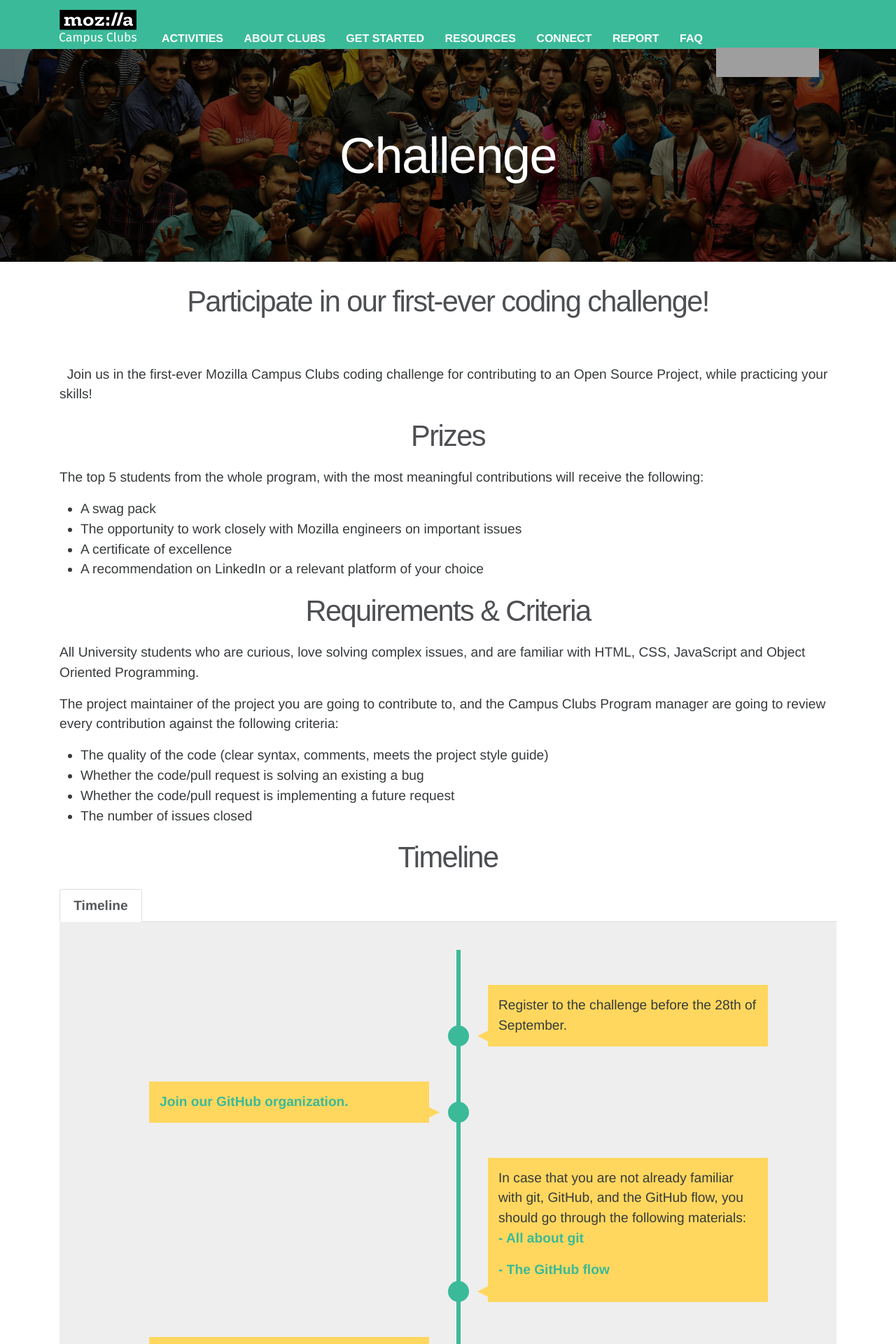
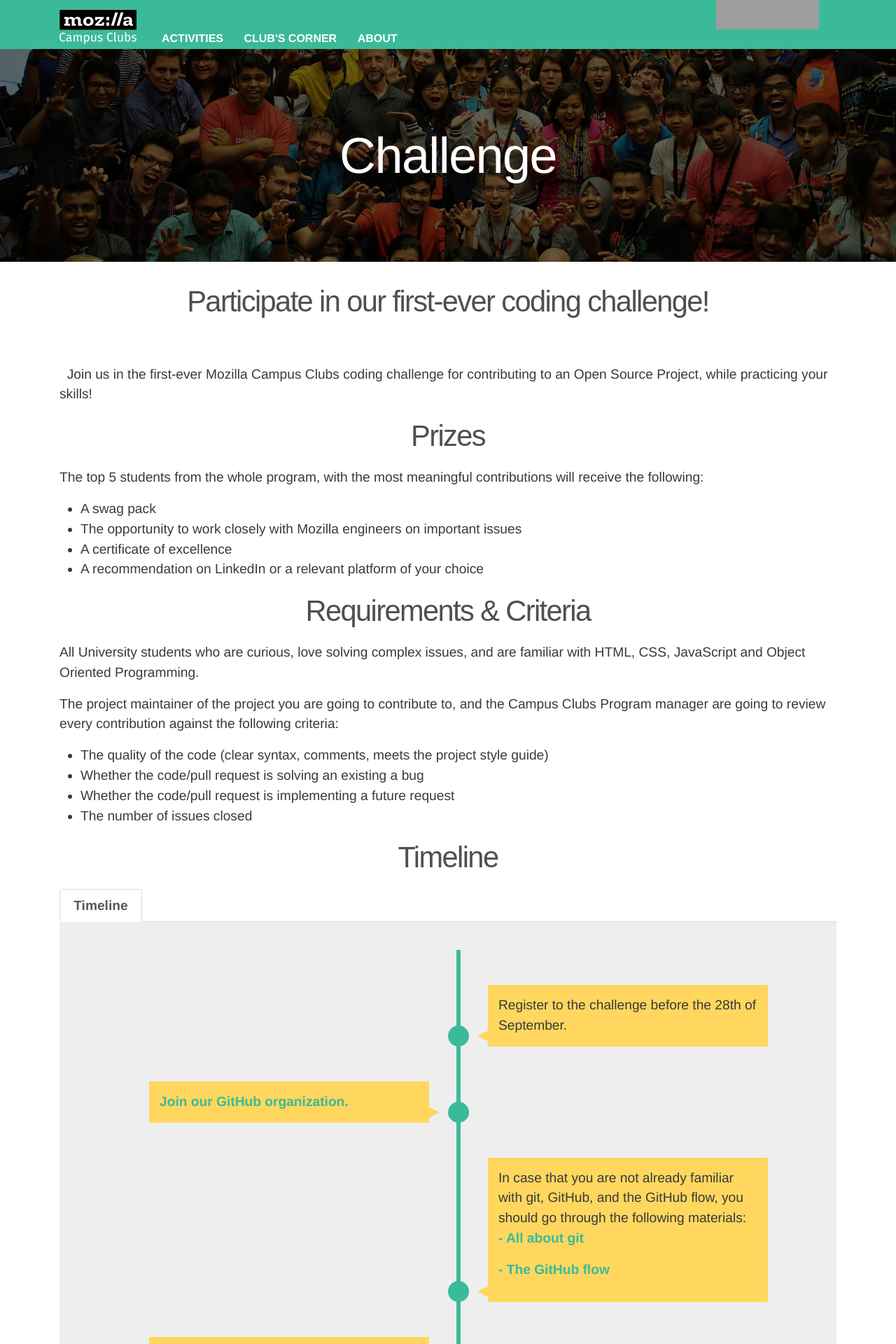
Before and after one commit to mozilla/mozilla-campus-clubs, a Jekyll site: the page built from _pages/challenge.md, in a window 1280 px wide. Shown: the top 1920 px of the page at 70% size. Built offline with Jekyll 4.4.1, drawn with Linux system fonts in a browser that asks for light colours; some web fonts are replaced; grey boxes are pictures that could not be loaded.

Commit message:
add dropdown menu and hover feature

```diff
--- a/_includes/header.html
+++ b/_includes/header.html
@@ -8,13 +8,19 @@
         &#9776;
       </button>
       <div class="collapse navbar-toggleable-md" id="exCollapsingNavbar">
-        <a class="nav-link" href="/activities/">Activities</a>
-        <a class="nav-link" href="/about/">About Clubs</a>
-        <a class="nav-link" href="/get-started/">Get Started</a>
-        <a class="nav-link" href="/resources/">Resources</a>
-        <a class="nav-link" href="/connect/">Connect</a>
-        <a class="nav-link" href="/report/#">Report</a>
-        <a class="nav-link" href="/faq/">FAQ</a>
+          <a class="nav-link" href="/activities/">Activities</a>
+          <div class="nav-link dropdown">
+              <a href="#" class="nav-link" data-toggle="dropdown"  id="dropdownMenuId">Club's Corner</a>
+               <div class="dropdown-menu" aria-labelledby="dropdownMenuId">
+                  <a class="dropdown-item" href="/get-started/">Get Started</a>
+                  <a class="dropdown-item" href="/resources/">Resources</a>
+                  <a class="dropdown-item" href="/connect/">Connect</a>
+                  <a class="dropdown-item" href="/report/#">Report</a>
+                  <a class="dropdown-item " href="/faq/">FAQ</a>
+               </div>
+          </div>
+
+          <a class="nav-link" href="/about/">About</a>
       </div>
 
       <div id="tabzilla" class="hidden-lg-down">
--- a/static/css/app.css
+++ b/static/css/app.css
@@ -638,3 +638,18 @@ a.btn-primary-activities {
 .headersleft h3 {
   text-align: left;
 }
+
+
+.dropdown-menu{
+    display: none;
+    background: #3BBA99;
+}
+
+.nav-link:hover .dropdown-menu{
+    display: block
+}
+
+
+.dropdown-item:hover{
+    background-color: #dddddd;
+}
```
